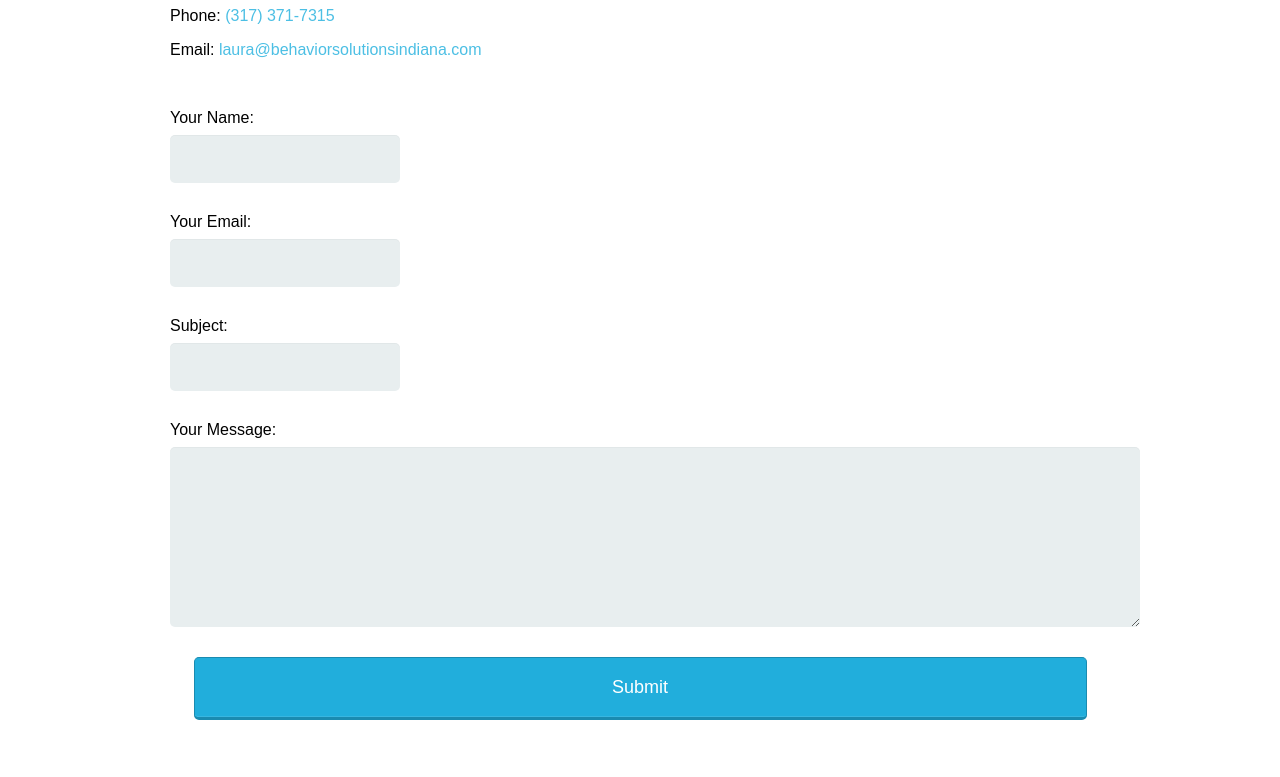
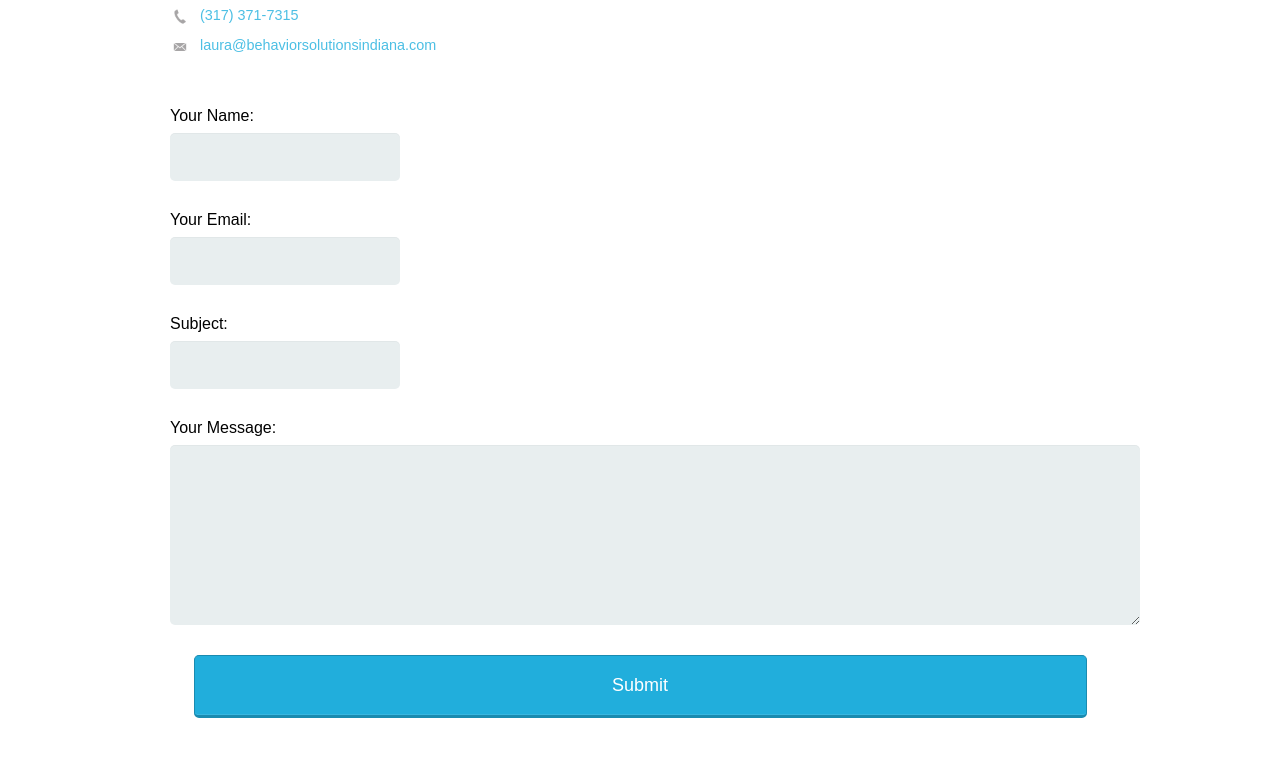
Before and after one commit to hollissam3/Behavior-Solutions-Indiana-Website, a website: page app/contact.html in a window 1280 px wide. Shown: the part 243-1020 px from the top of the page. Drawn offline with nearby package versions, Linux system fonts and the light colour scheme; files that its build step writes are made by us from their sources.

Commit message:
Icons on contact us

```diff
--- a/app/contact.html
+++ b/app/contact.html
@@ -45,8 +45,10 @@
 
     <main>
       <h1>Contact Us</h1>
-      <p>Phone: <a href="tel:3173717315">(317) 371-7315</a></p>
-      <p>Email: <a href="mailto:laura@behaviorsolutionsindiana.com">laura@behaviorsolutionsindiana.com</a></p>
+      <ul class="contact-info">
+        <li class="phone"><a href="tel:3173717315">(317) 371-7315</a></li>
+        <li class="email"><a href="mailto:laura@behaviorsolutionsindiana.com">laura@behaviorsolutionsindiana.com</a></li>
+      </ul>
 
       <form>
         <label for="name">Your Name:</label>
--- a/app/styles/_contact.scss
+++ b/app/styles/_contact.scss
@@ -1,3 +1,28 @@
+.contact-info {
+  list-style: none;
+  padding: 0;
+  margin: 0;
+  font-size: 0.9em;
+}
+
+.contact-info a {
+  display: block;
+  min-height: 20px;
+  background-repeat: no-repeat;
+  background-size: 20px 20px;
+  padding: 0 0 0 30px;
+  margin: 0 0 10px;
+}
+
+.contact-info li.phone a {
+  background-image: url('../images/icons/phone.png');
+}
+
+.contact-info li.email a {
+  background-image: url('../images/icons/mail.png');
+}
+
+
 input[type="text"],
 input[type="password"],
 input[type="date"],
```
Also changed, not shown: app/images/icons/mail.png (added), app/images/icons/phone.png (added).
